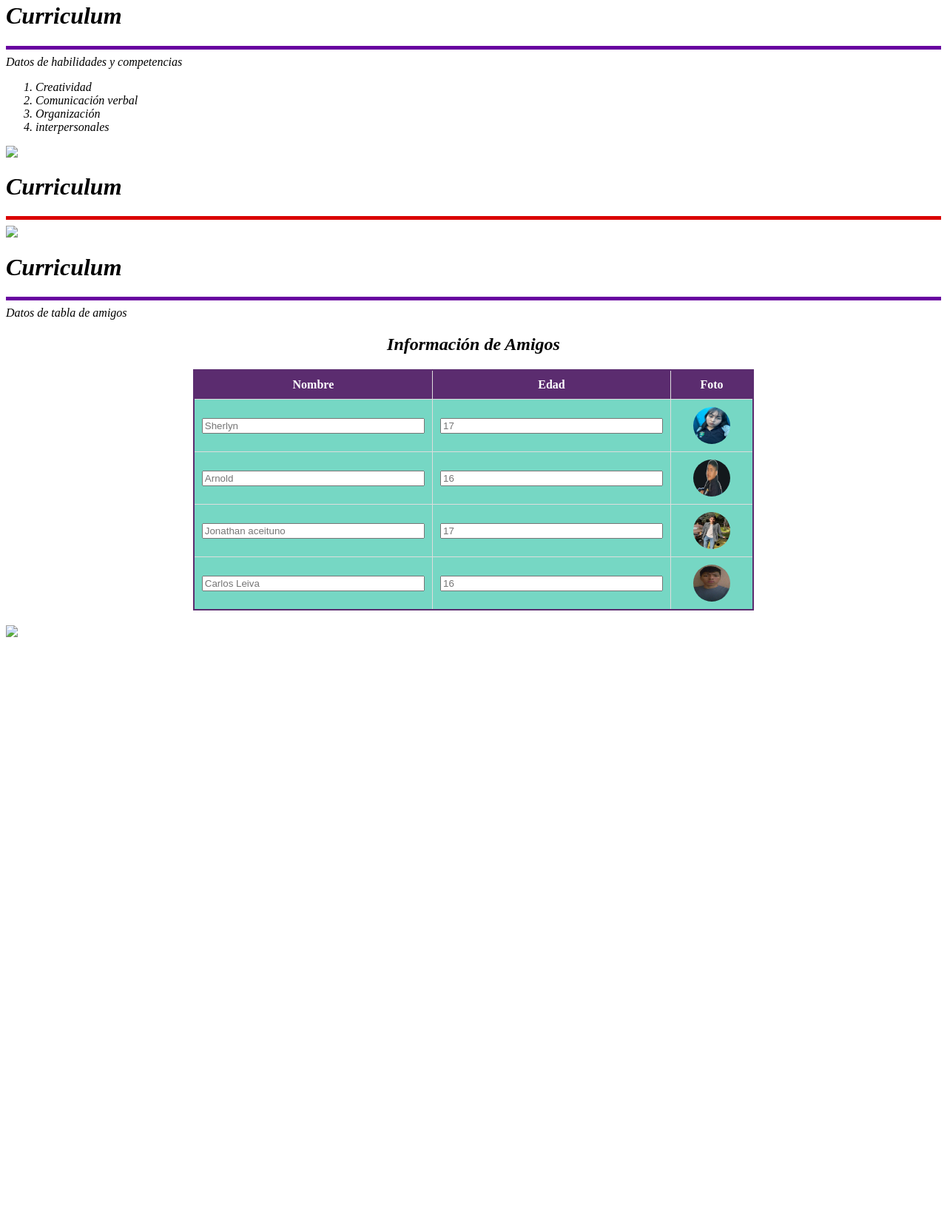
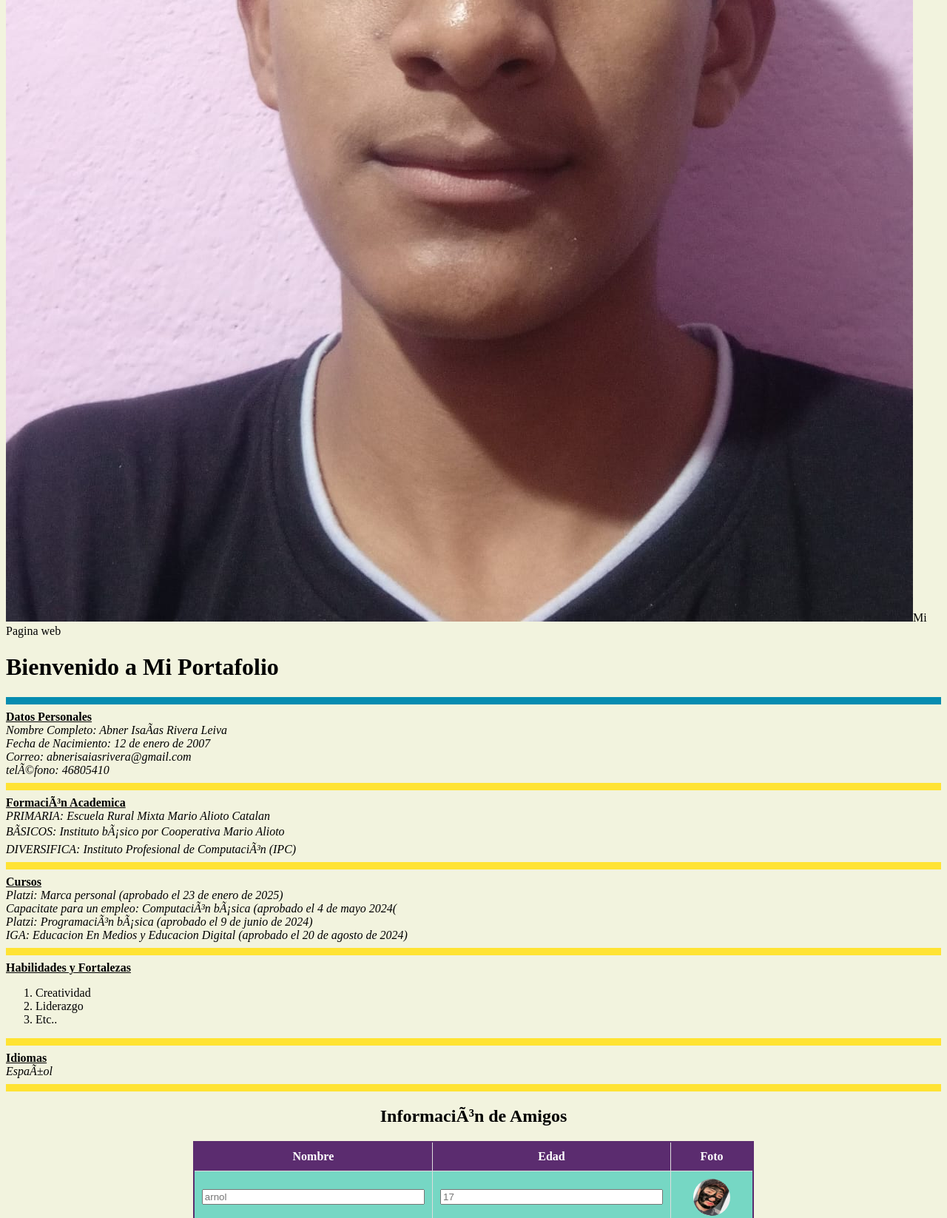
Before and after one commit to DigitalAbner/abner19, a plain HTML site: page index.html in a window 1280 px wide. Shown: the part 815-2461 px from the top of the page at 74% size. Before the commit the page ends 1684 px from the top, so only its background shows below. Drawn offline with Linux system fonts and the light colour scheme.

Commit message:
Update index.html

```diff
--- a/index.html
+++ b/index.html
@@ -1,234 +1,54 @@
 <html>
+<head>
+    <h2>Imagen Representativa</h2>
+   <img src="mio.jpg"
+    <title>Mi Pagina web </title>
+</head>
+<body style="background-color: f2f3de;">
+    <h1>Bienvenido a Mi Portafolio</h1>
+    <hr size="10" noshade color = "068cb0" align = "center">
 
-<head>
+   <b> <u>Datos Personales</u></b><br>
+    <i>Nombre Completo: Abner Isaías Rivera Leiva   </i><br>
+    <i>Fecha de Nacimiento: 12 de enero de 2007</i><br>
+    <i> Correo: abnerisaiasrivera@gmail.com</i><br>
+    <i>teléfono: 46805410</i><br>
+    <hr size="10"  color = "ffe333" align = "center">
 
-title curriculum</title
+<b><u>Formación Academica </u></b><br>
+    <i>PRIMARIA:
+          Escuela Rural Mixta Mario Alioto Catalan </i><br>
+    <i> BÁSICOS:
+           Instituto básico por Cooperativa Mario Alioto  </i><br>
+    <i> DIVERSIFICA:
+           Instituto Profesional de Computación (IPC) </i><br>
+    <hr size="10" color = "ffe333" align = "center">
 
-<body>
-
-<a href =”datos personales.html" target="_blank">personales</a><br>
-
-<a href =”datos de formación académica.html" target=”_blank “>datos de formación académica</a><br>
-
-<a href= “datos de cursos.html" target="blank">datos de cursos </a><br>
-
-<a href=”datos de habilidades y fortalezas.html" target="blank" datos de habilidades y fortalezas</a><br>
-
-<a href=”datos de idiomas.html" target="blank" datos de idiomas</a><br>
-
-<a href=”datos de tabla de amigos.html" target="blank" datos de tabla de amigos</a><br>
+<b><u>Cursos</u></b><br>
+    <i>Platzi: Marca personal (aprobado el 23 de enero de 2025)</i><br>
+    <i> Capacitate para un empleo: Computación básica (aprobado el 4 de mayo 2024(</i><br>
+    <i>Platzi: Programación básica (aprobado el 9 de junio de 2024)</i><br>
+    <i>IGA: Educacion En Medios y Educacion Digital (aprobado el 20 de agosto de 2024)</i><br>
 
 
+    <hr size="10" color = "ffe333" align = "center">
 
-hr size ="5" noshade color="#068cb0
-
-<footer>
-
-<p>&copy; 2025-Abner Isaías Rivera Leiva</p>
-
-</footer>
-
-</body>
-
-</head>
-
-</html>
+<b><u>Habilidades y Fortalezas</u></b><br>
+    <ol>
+  <li>Creatividad</li>
+  <li>Liderazgo</li>
+  <li>Etc..</li>
+</ol>
+    <hr size="10" color = "ffe333" align = "center">
 
 
+<b><u>Idiomas</u></b><br>
+    <i>Español</i><br>
+
+    <hr size="10" color = "ffe333" align = "center">
 
 
-<html>
-
-<head>
-
-<title>datos personales</title>
-
-</head>
-
-<body>
-
-<h1>Curriculum </h1>
-
-<img src=” " alt="Foto de perfil de ABNER ISAÍAS RIVERA LEIVA ">
-
-<hr size= "5" noshade color="#068cb0”>
-
-<h2>Datos Personales</h2>
-
-<p><em>Nombre Completo: </ em > Abner Isaías Rivera Leiva< /p>
-
-<p><em>Fecha de Nacimiento:</em> 7 de enero de 2007</p>
-
-<p><em>Lugar de Nacimiento:</em> Guatemala , Amatitlán</p>
-
-<p><em>Correo:</em>
-<a href="mailto: abnerisaiasrivera@gmail.com”>abnerisaiasrivera@gmail.com</p>
-
-<p><em>Número:</em>4680-5410 </p>
-
-<a href="index.html" target="blank"><img src="boton.png"></a><br>
-
-</body>
-
-</head>
-
-</html>
-
-
-
-<html>
-
-<head>
-
-<title>datos de formación académica</title>
-
-</head>
-
-<body>
-
-<h1>Curriculum </h1>
-
-<hr size= "5" noshade color="#068cb0”>
-
-<h2>Datos de formación académica</h2>
-
-<p><em>Primaria: </ em > Escuela Rural Mixta Mario Alioto López < /p>
-
-<p><em>Básicos:</em> Instituto por Cooperativa Mario Alioto López</p>
-
-<p><em>Diversificado:</em> Instituto Profesional de Computación </p>
-
-
-<a href="index.html" target="blank"><img src="boton.png"></a><br>
-
-</body>
-
-</head>
-
-</html>
-
-
-
-<html>
-
-<head>
-
-<title>datos de cursos</title>
-
-</head>
-
-<body>
-
-<h1>Curriculum </h1>
-
-<hr size= "5" noshade color="#068cb0”>
-
-<h2>Datos de cursos</h2>
-
-<p><em>Platzi :</em> marca personal  (aprobado el 23 de enero 2025)< /p>
-
-<p><em>Capacitase  para un empleo:</em> computación básica (aprobado el 4 de mayo de 2024)</p>
-
-<p><em>Platzi:</em></em>programación básica(aprobado el 9 de junio de 2024)  </p>
-
-
-
-<a href="index.html" target="blank"><img src="boton.png"></a><br>
-
-</body>
-
-</head>
-
-</html>
-
-
-
-<html>
-
-<head>
-
-<title>datos de habilidades y competencias</title>
-
-</head>
-
-<body>
-
-<h1>Curriculum </h1>
-
-
-<hr size= "5" noshade color="#068cb0”>
-
-<h2>Datos de habilidades y competencias</h2>
-    <ol>
-  <li>Creatividad</li>
-  <li>Comunicación verbal</li>
-  <li>Organización </li>
-  <li>interpersonales</li>
-</ol>
-
-
-<a href="index.html" target="blank"><img src="boton.png"></a><br>
-
-</body>
-
-</head>
-
-</html>
-
-
-
-
-
-
-
-
-<html>
-
-<head>
-
-<title>datos de idiomas</title>
-
-</head>
-
-<body>
-
-<h1>Curriculum </h1>
-
-
-<hr size= "5" noshade color="#068cb0”>
-
-<h2>Datos de idiomas</h2>
-<h1> Español</h1>
-
-
-<a href="index.html" target="blank"><img src="boton.png"></a><br>
-
-</body>
-
-</head>
-
-</html>
-
-
-
-<html>
-
-<head>
-
-<title>datos de tabla de amigos</title>
-
-</head>
-
-<body>
-
-<h1>Curriculum </h1>
-
-
-<hr size= "5" noshade color="#068cb0”>
-
-<h2>Datos de tabla de amigos</h2>
-
-<meta charset="UTF-8">
+     <meta charset="UTF-8">
     <meta name="viewport" content="width=device-width, initial-scale=1.0">
     <title>Tabla de Amigos</title>
     <style>
@@ -262,40 +82,33 @@ hr size ="5" noshade color="#068cb0
 
     <h2 style="text-align: center;">Información de Amigos</h2>
 
-    <table>
+     <table>
         <tr>
             <th>Nombre</th>
             <th>Edad</th>
             <th>Foto</th>
         </tr>
         <tr>
-            <td><input type="text" name="nombre1" placeholder="Sherlyn"></td>
+            <td><input type="text" name="nombre1" placeholder="arnol"></td>
             <td><input type="number" name="edad1" placeholder="17"></td>
-          <td><img src="Sherlyn.jpg"></td>
+            <td><img src="foto1.jpeg" alt="Imagen de ejemplo" width="300""></td>
         </tr>
         <tr>
-            <td><input type="text" name="nombre2" placeholder="Arnold"></td>
-            <td><input type="number" name="edad2" placeholder="16"></td>
-              <td> <img src="arnol.png" ></td>
+            <td><input type="text" name="nombre2" placeholder="Sherlyn"></td>
+            <td><input type="number" name="edad2" placeholder="18"></td>
+            <td><img src=”Sherlyn.jpg" alt="Imagen de ejemplo" width="300"></td>
         </tr>
         <tr>
             <td><input type="text" name="nombre3" placeholder="Jonathan aceituno"></td>
-            <td><input type="number" name="edad3" placeholder="17"></td>
-                     <td><img src="jonata.png"></td>
+            <td><input type="number" name="edad3" placeholder="18"></td>
+            <td><img src="jonata.png" alt="Imagen de ejemplo" width="300"></td>
         </tr>
         <tr>
-            <td><input type="text" name="nombre4" placeholder="Carlos Leiva"></td>
-            <td><input type="number" name="edad4" placeholder="16"></td>
-            <td><img src="wayo.png"></td>
+            <td><input type="text" name="nombre4" placeholder=" carlos eduardo"></td>
+            <td><input type="number" name="edad4" placeholder="17"></td>
+            <td><img src="wayo.png" alt="Imagen de ejemplo" width="300"></td>
         </tr>
     </table>
 
-
-
-<a href="index.html" target="blank"><img src="boton.png"></a><br>
-
 </body>
-
-</head>
-
-</html
+</html>
```
